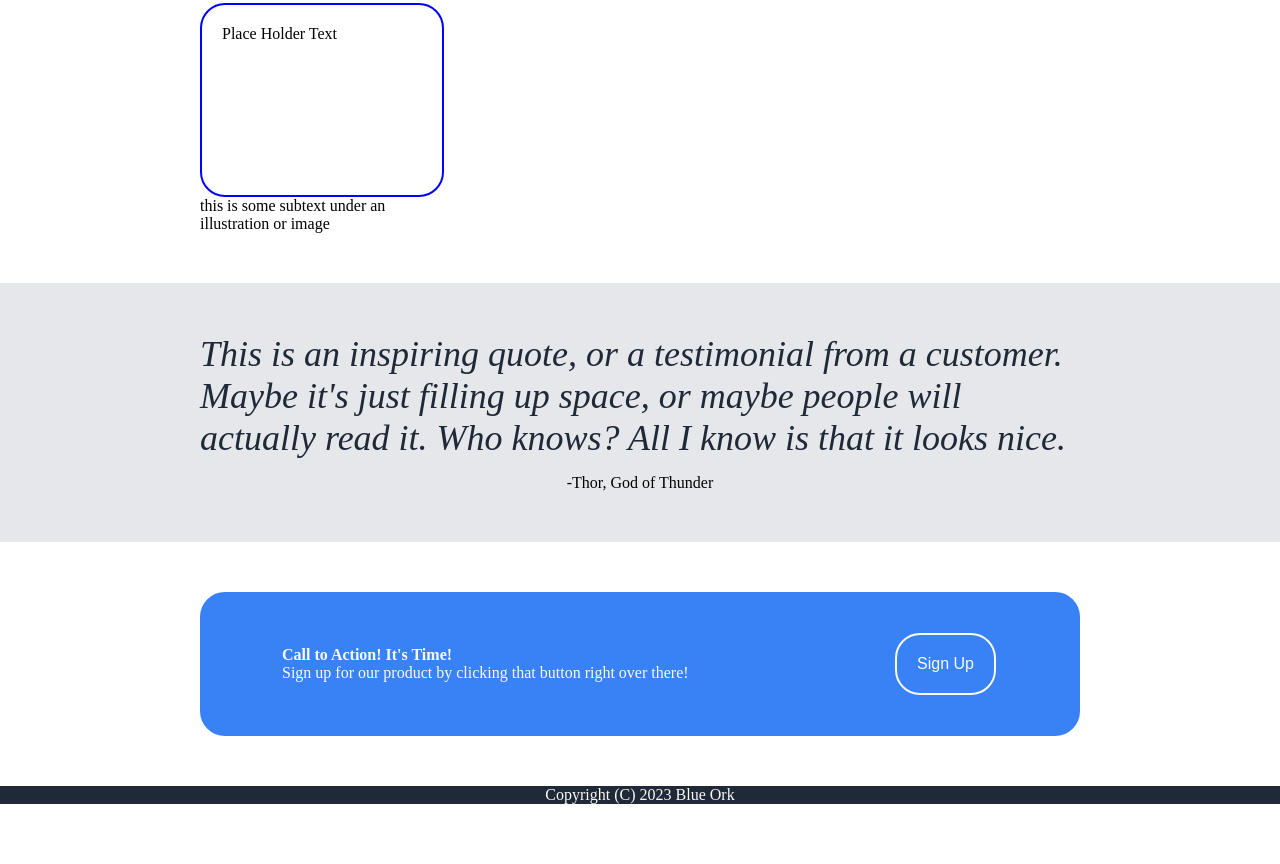
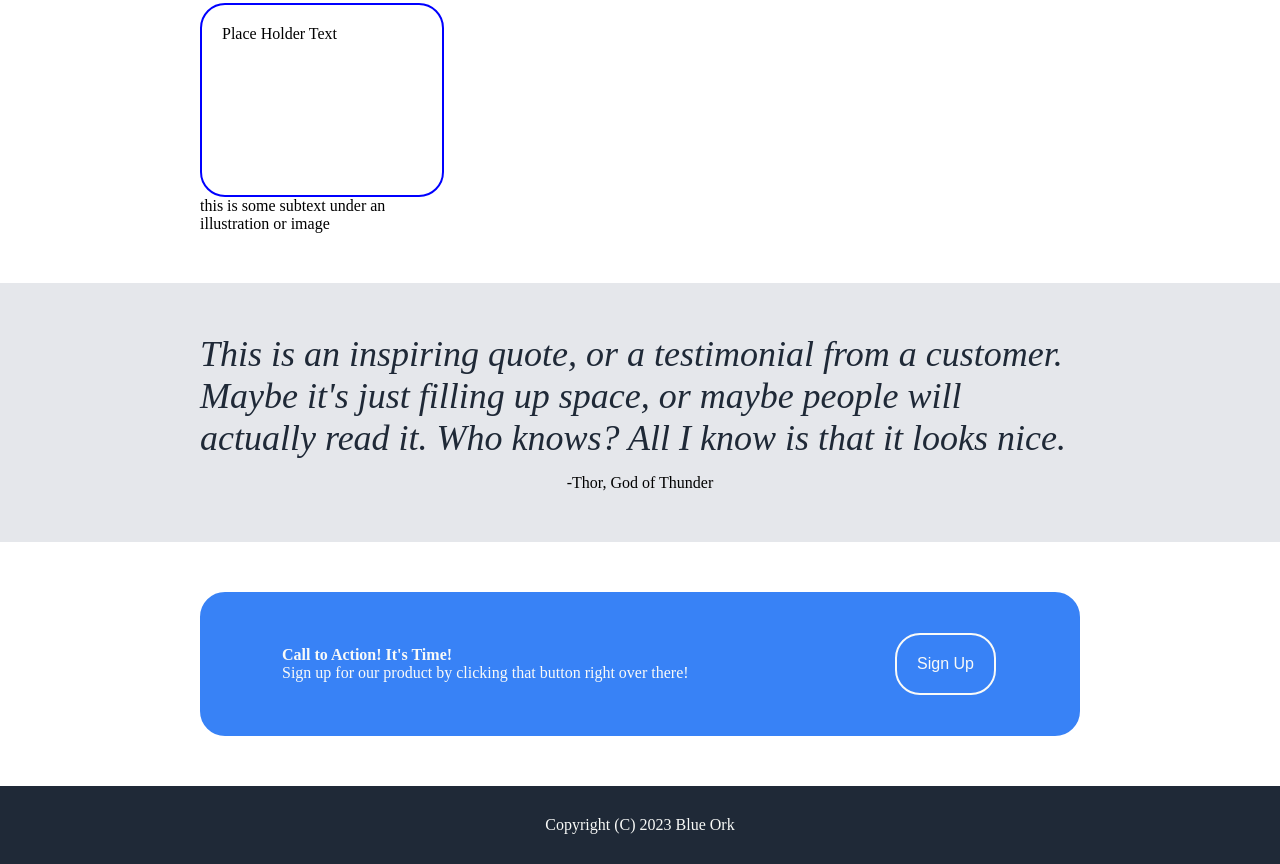
Before and after one commit to blueork/landing-page, a plain HTML site: page index.html in a window 1280 px wide. Shown: the part 789-1653 px from the top of the page. Before the commit the page ends 1593 px from the top, so only its background shows below. Drawn offline with Linux system fonts and the light colour scheme.

Commit message:
Setup the layout for footer using Flexbox mode

```diff
--- a/style.css
+++ b/style.css
@@ -207,7 +207,11 @@ button {
 }
 
 .footer {
-  text-align: center;
+  display: flex;
+  justify-content: center;
+  align-items: center;
+  padding-top: 30px;
+  padding-bottom: 30px;
   background-color: #1F2937;
   color: #F9FAF8;
 }
```
